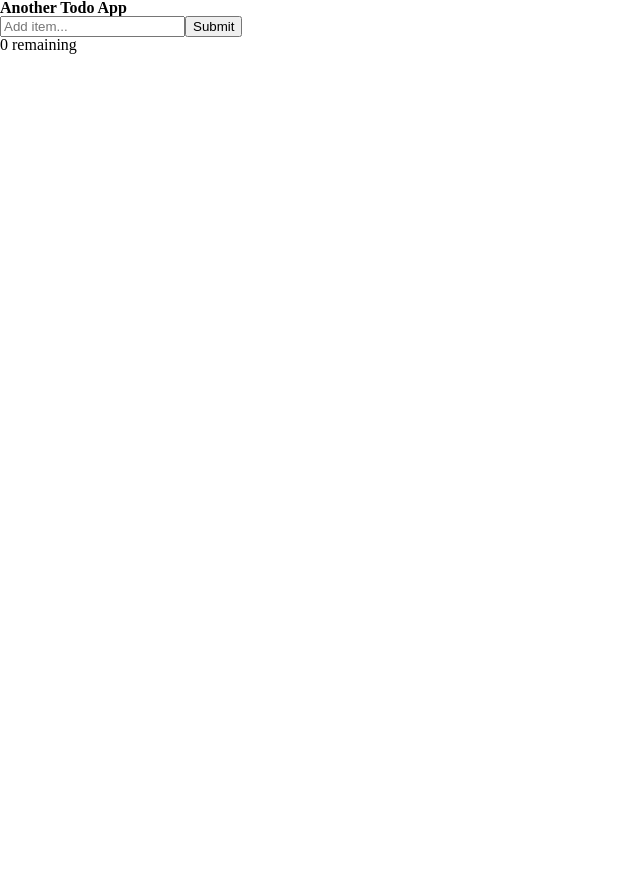
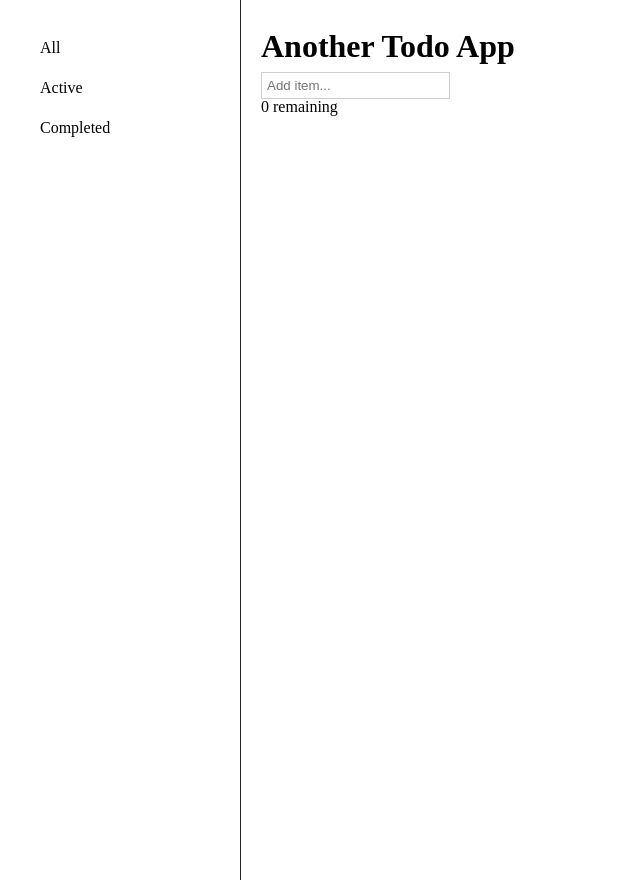
Before and after one commit to GarethBeddis/another-todo-app, a React app: page / in a window 1280 px wide. Shown: the whole page, without its empty margins (0-640 px from the left). Before the commit the page ends 800 px from the top, so only its background shows below. Built offline with nearby package versions, Linux system fonts and the light colour scheme; no server answers.

Commit message:
Add very basic styling and structure for sidebar

```diff
--- a/src/client/App.js
+++ b/src/client/App.js
@@ -1,6 +1,8 @@
 import React, { Component } from 'react';
 import Todos from './components/todos/Todos';
 import AddTodo from './components/todos/AddTodo';
+import Sidebar from './components/containers/Sidebar';
+import AppContainer from './components/containers/AppContainer';
 
 export default class App extends Component {
   constructor(props) {
@@ -92,8 +94,10 @@ export default class App extends Component {
 
   render() {
     return (
-      <div>
-        <h1>Another Todo App</h1>
+      <AppContainer>
+        <Sidebar></Sidebar>
+        <div className="content">
+          <h1 className="title">Another Todo App</h1>
           <AddTodo addTodo={this.addTodo} />
           <Todos
             todos={this.state.todos}
@@ -105,6 +109,7 @@ export default class App extends Component {
             remaining
           </span>
         </div>
+      </AppContainer>
     );
   }
 }
--- /dev/null
+++ b/src/client/components/containers/AppContainer.js
@@ -0,0 +1,12 @@
+import React, { Component } from 'react';
+import styled from 'styled-components';
+
+export default class AppContainer extends Component {
+  render() {
+    return <Container>{this.props.children}</Container>;
+  }
+}
+
+const Container = styled.div`
+  display: flex;
+`;
--- /dev/null
+++ b/src/client/components/containers/Sidebar.js
@@ -0,0 +1,47 @@
+import React, { Component } from 'react';
+import styled from 'styled-components';
+
+export default class Sidebar extends Component {
+  render() {
+    // Todo: map sidebar items (inbox, today, active, completed)
+    return (
+      <SidebarContainer>
+        <SidebarMenu>
+          <SidebarMenuItem>
+            <SidebarMenuItemLabel>All</SidebarMenuItemLabel>
+          </SidebarMenuItem>
+          <SidebarMenuItem>
+            <SidebarMenuItemLabel>Active</SidebarMenuItemLabel>
+          </SidebarMenuItem>
+          <SidebarMenuItem>
+            <SidebarMenuItemLabel>Completed</SidebarMenuItemLabel>
+          </SidebarMenuItem>
+        </SidebarMenu>
+      </SidebarContainer>
+    );
+  }
+}
+const SidebarContainer = styled.div`
+  display: flex;
+  flex-direction: column;
+  height: 100vh;
+  width: 160px;
+  border-right: 1px solid #222;
+  overflow: hidden;
+  padding: 40px;
+`;
+
+const SidebarMenu = styled.ul`
+  display: flex;
+  align-items: left;
+  flex-direction: column;
+  list-style: none;
+  width: 100%;
+`;
+
+const SidebarMenuItem = styled.li`
+  height: 40px;
+  width: 100%;
+`;
+
+const SidebarMenuItemLabel = styled.p``;
--- a/src/client/components/todos/AddTodo.js
+++ b/src/client/components/todos/AddTodo.js
@@ -1,5 +1,5 @@
 import React, { Component } from 'react';
-
+import styled from 'styled-components';
 export default class AddTodo extends Component {
   constructor(props) {
     super(props);
@@ -32,15 +32,24 @@ export default class AddTodo extends Component {
   render() {
     return (
       <form onSubmit={this.onSubmit}>
-        <input
+        <InputText
           type="text"
           value={this.state.title}
           name="title"
           placeholder="Add item..."
           onChange={this.onChange}
         />
-        <input type="submit" value="Submit" />
+        <InputSubmit type="submit" value="Submit" />
       </form>
     );
   }
 }
+
+const InputText = styled.input`
+  padding: 5px;
+  border: 1px solid #d0cfcf;
+`;
+
+const InputSubmit = styled.input`
+  display: none;
+`;
--- a/src/client/components/todos/TodoItem.js
+++ b/src/client/components/todos/TodoItem.js
@@ -13,7 +13,9 @@ export default class TodoItem extends Component {
           checked={completed}
           onChange={this.props.toggleComplete.bind(this, id)}
         />
-        <button onClick={this.props.deleteTodo.bind(this, id)}>X</button>
+        <DeleteButton onClick={this.props.deleteTodo.bind(this, id)}>
+          X
+        </DeleteButton>
       </ListItem>
     );
   }
@@ -21,8 +23,20 @@ export default class TodoItem extends Component {
 
 const ListItem = styled.li`
   padding: 10px 0;
+  list-style: none;
 
   button {
     margin: 0 0 0 10px;
   }
 `;
+
+const DeleteButton = styled.button`
+  margin: 0 0 0 10px;
+  border: none;
+  border-radius: 25px;
+  color: #888;
+  height: 25px;
+  width: 25px;
+  cursor: pointer;
+  text-align: center;
+`;
--- a/src/client/components/todos/Todos.js
+++ b/src/client/components/todos/Todos.js
@@ -3,6 +3,7 @@ import TodoItem from './TodoItem';
 
 export default class Todos extends Component {
   render() {
+    // Todo: add <ul> wrapper
     return this.props.todos.map(todo => (
       <TodoItem
         key={todo.id}
--- a/src/client/index.js
+++ b/src/client/index.js
@@ -2,6 +2,7 @@ import React from 'react';
 import ReactDOM from 'react-dom';
 import App from './App';
 
+import './stylesheets/reset.css';
 import './stylesheets/app.css';
 
 ReactDOM.render(<App />, document.getElementById('root'));
--- a/src/client/stylesheets/app.css
+++ b/src/client/stylesheets/app.css
@@ -1,129 +1,9 @@
-/* http://meyerweb.com/eric/tools/css/reset/
-   v2.0 | 20110126
-   License: none (public domain)
-*/
+.content {
+  padding: 20px;
+}
 
-html,
-body,
-div,
-span,
-applet,
-object,
-iframe,
-h1,
-h2,
-h3,
-h4,
-h5,
-h6,
-p,
-blockquote,
-pre,
-a,
-abbr,
-acronym,
-address,
-big,
-cite,
-code,
-del,
-dfn,
-em,
-img,
-ins,
-kbd,
-q,
-s,
-samp,
-small,
-strike,
-strong,
-sub,
-sup,
-tt,
-var,
-b,
-u,
-i,
-center,
-dl,
-dt,
-dd,
-ol,
-ul,
-li,
-fieldset,
-form,
-label,
-legend,
-table,
-caption,
-tbody,
-tfoot,
-thead,
-tr,
-th,
-td,
-article,
-aside,
-canvas,
-details,
-embed,
-figure,
-figcaption,
-footer,
-header,
-hgroup,
-menu,
-nav,
-output,
-ruby,
-section,
-summary,
-time,
-mark,
-audio,
-video {
-  margin: 0;
-  padding: 0;
-  border: 0;
-  font-size: 100%;
-  font: 'Poppins';
-  vertical-align: baseline;
+.title {
+  font-size: 32px;
+  margin: 10px 0;
+  font-weight: 600;
 }
-/* HTML5 display-role reset for older browsers */
-article,
-aside,
-details,
-figcaption,
-figure,
-footer,
-header,
-hgroup,
-menu,
-nav,
-section {
-  display: block;
-}
-body {
-  line-height: 1;
-}
-ol,
-ul {
-  list-style: none;
-}
-blockquote,
-q {
-  quotes: none;
-}
-blockquote:before,
-blockquote:after,
-q:before,
-q:after {
-  content: '';
-  content: none;
-}
-table {
-  border-collapse: collapse;
-  border-spacing: 0;
-}
--- /dev/null
+++ b/src/client/stylesheets/reset.css
@@ -0,0 +1,129 @@
+/* http://meyerweb.com/eric/tools/css/reset/
+   v2.0 | 20110126
+   License: none (public domain)
+*/
+
+html,
+body,
+div,
+span,
+applet,
+object,
+iframe,
+h1,
+h2,
+h3,
+h4,
+h5,
+h6,
+p,
+blockquote,
+pre,
+a,
+abbr,
+acronym,
+address,
+big,
+cite,
+code,
+del,
+dfn,
+em,
+img,
+ins,
+kbd,
+q,
+s,
+samp,
+small,
+strike,
+strong,
+sub,
+sup,
+tt,
+var,
+b,
+u,
+i,
+center,
+dl,
+dt,
+dd,
+ol,
+ul,
+li,
+fieldset,
+form,
+label,
+legend,
+table,
+caption,
+tbody,
+tfoot,
+thead,
+tr,
+th,
+td,
+article,
+aside,
+canvas,
+details,
+embed,
+figure,
+figcaption,
+footer,
+header,
+hgroup,
+menu,
+nav,
+output,
+ruby,
+section,
+summary,
+time,
+mark,
+audio,
+video {
+  margin: 0;
+  padding: 0;
+  border: 0;
+  font-size: 100%;
+  font: inherit;
+  vertical-align: baseline;
+}
+/* HTML5 display-role reset for older browsers */
+article,
+aside,
+details,
+figcaption,
+figure,
+footer,
+header,
+hgroup,
+menu,
+nav,
+section {
+  display: block;
+}
+body {
+  line-height: 1;
+}
+ol,
+ul {
+  list-style: none;
+}
+blockquote,
+q {
+  quotes: none;
+}
+blockquote:before,
+blockquote:after,
+q:before,
+q:after {
+  content: '';
+  content: none;
+}
+table {
+  border-collapse: collapse;
+  border-spacing: 0;
+}
```
Also changed, not shown: src/client/components/Checkbox.js (added, +83 -0 lines). Lines whose indentation alone changed are shown as unchanged.
